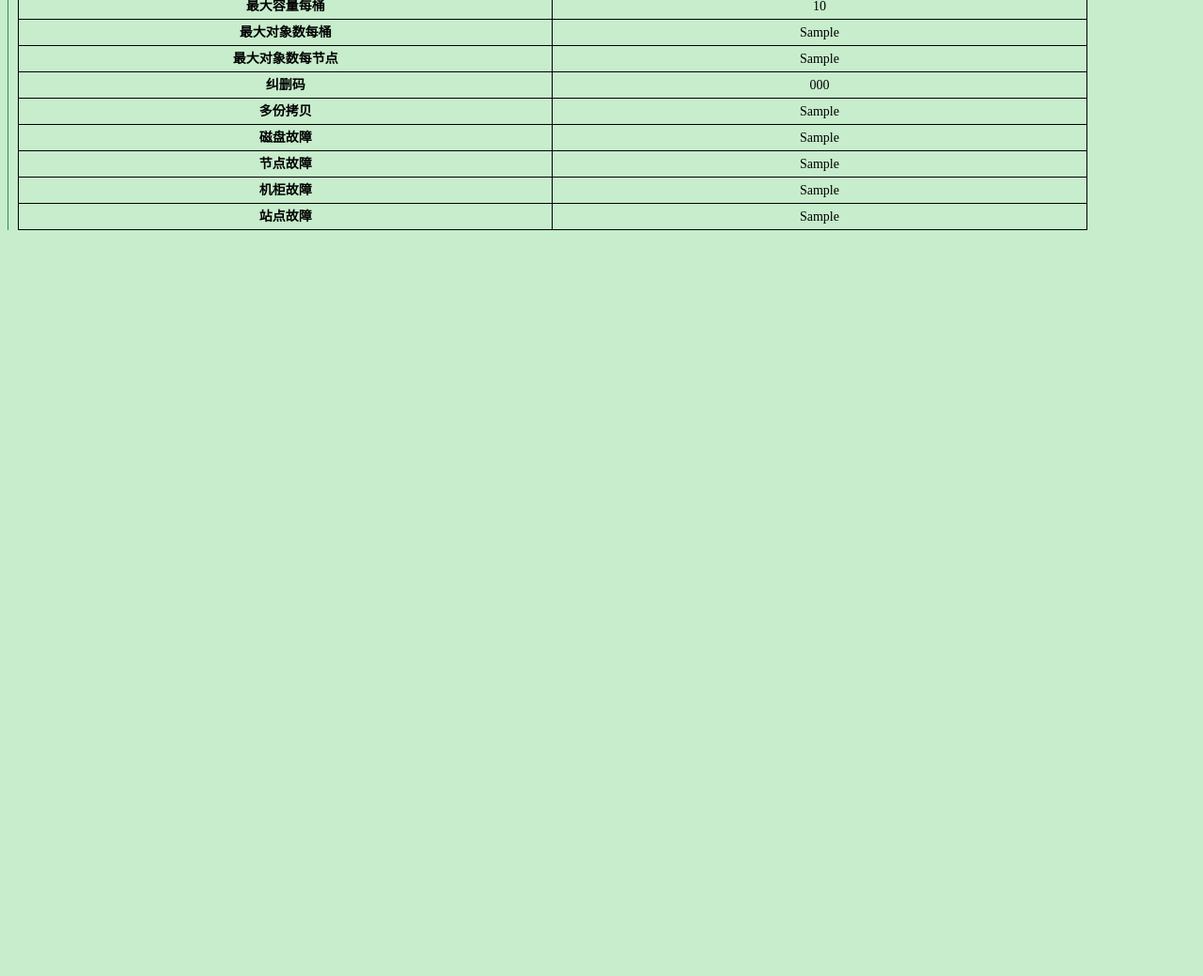
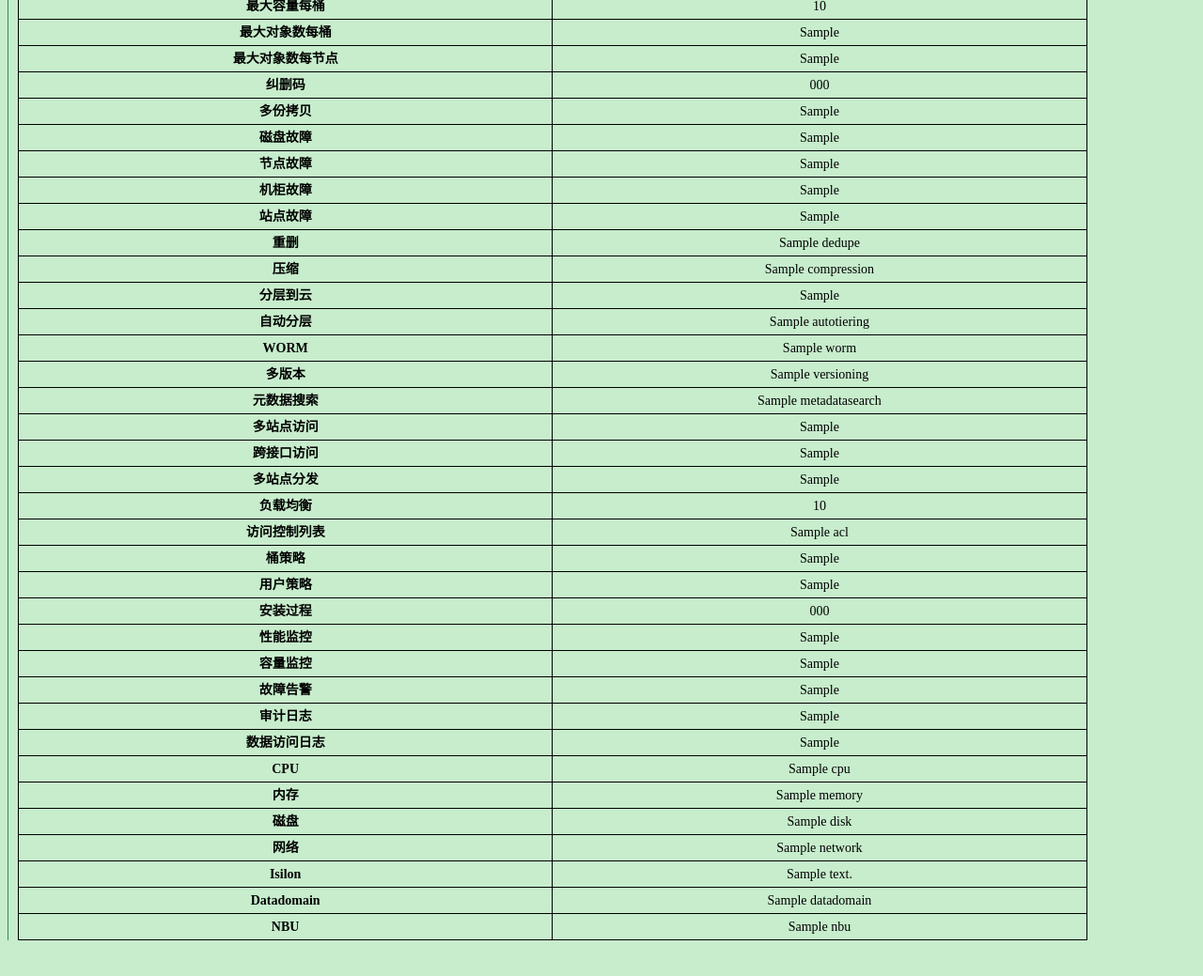
Before and after one commit to bai030805/mysites, a Django app: template storagematrix/templates/storagematrix/objectstoragematrix.html in a window 1280 px wide. Shown: the part 686-1725 px from the top of the page at 94% size. Before the commit the page ends 931 px from the top, so only its background shows below. Run offline with Django 3.2, Linux system fonts and the light colour scheme; tables that the repository leaves empty hold one stand-in row (values such as "Sample post"); the template is opened without the code that fills it: values that come from a table or form of the project are taken from there, most other values are stand-ins (such as "Sample title", 1, 10 or a date in 2020); parts of the project's set-up code (start-up, migrations or seed data) failed here and were passed over.

Commit message:
change bottom style

```diff
--- a/storagematrix/models.py
+++ b/storagematrix/models.py
@@ -51,7 +51,7 @@
     worm = models.CharField(max_length=64, null=True, unique=False)
     versioning = models.CharField(max_length=64, null=True, unique=False)
     metadatasearch = models.CharField(max_length=64, null=True, unique=False)
-    multi_sites = models.CharField(max_length=64, null=True, unique=False)
+    multi_sites_access = models.CharField(max_length=64, null=True, unique=False)
     cross_interface_access = models.CharField(max_length=64, null=True, unique=False)
     multi_sites_distribution = models.CharField(max_length=64, null=True, unique=False)
     access_load_balance = models.CharField(max_length=64, null=True, unique=False)
--- a/storagematrix/templates/storagematrix/objectstoragematrix.html
+++ b/storagematrix/templates/storagematrix/objectstoragematrix.html
@@ -171,6 +171,177 @@
                 {% endfor %}
             </tr>
 
+        <!--Object Storage Data Service-->
+            <tr>
+                <th>重删</th>
+                {% for record in ObjectstorageDataService %}
+                <td>{{ record.dedupe }}</td>
+                {% endfor %}
+            </tr>
+            <tr>
+                <th>压缩</th>
+                {% for record in ObjectstorageDataService %}
+                <td>{{ record.compression }}</td>
+                {% endfor %}
+            </tr>
+            <tr>
+                <th>分层到云</th>
+                {% for record in ObjectstorageDataService %}
+                <td>{{ record.tiering_to_cloud }}</td>
+                {% endfor %}
+            </tr>
+            <tr>
+                <th>自动分层</th>
+                {% for record in ObjectstorageDataService %}
+                <td>{{ record.autotiering }}</td>
+                {% endfor %}
+            </tr>
+            <tr>
+                <th>WORM</th>
+                {% for record in ObjectstorageDataService %}
+                <td>{{ record.worm }}</td>
+                {% endfor %}
+            </tr>
+            <tr>
+                <th>多版本</th>
+                {% for record in ObjectstorageDataService %}
+                <td>{{ record.versioning }}</td>
+                {% endfor %}
+            </tr>
+            <tr>
+                <th>元数据搜索</th>
+                {% for record in ObjectstorageDataService %}
+                <td>{{ record.metadatasearch }}</td>
+                {% endfor %}
+            </tr>
+            <tr>
+                <th>多站点访问</th>
+                {% for record in ObjectstorageDataService %}
+                <td>{{ record.multi_sites_access }}</td>
+                {% endfor %}
+            </tr>
+            <tr>
+                <th>跨接口访问</th>
+                {% for record in ObjectstorageDataService %}
+                <td>{{ record.cross_interface_access }}</td>
+                {% endfor %}
+            </tr>
+            <tr>
+                <th>多站点分发</th>
+                {% for record in ObjectstorageDataService %}
+                <td>{{ record.multi_sites_distribution }}</td>
+                {% endfor %}
+            </tr>
+            <tr>
+                <th>负载均衡</th>
+                {% for record in ObjectstorageDataService %}
+                <td>{{ record.access_load_balance }}</td>
+                {% endfor %}
+            </tr>
+
+        <!--Object Storage Access Security-->
+            <tr>
+                <th>访问控制列表</th>
+                {% for record in ObjectstorageAccessSecurity %}
+                <td>{{ record.acl }}</td>
+                {% endfor %}
+            </tr>
+            <tr>
+                <th>桶策略</th>
+                {% for record in ObjectstorageAccessSecurity %}
+                <td>{{ record.bucket_policy }}</td>
+                {% endfor %}
+            </tr>
+            <tr>
+                <th>用户策略</th>
+                {% for record in ObjectstorageAccessSecurity %}
+                <td>{{ record.user_policy }}</td>
+                {% endfor %}
+            </tr>
+
+        <!--Object Storage Operation-->
+            <tr>
+                <th>安装过程</th>
+                {% for record in ObjectstorageOperation %}
+                <td>{{ record.erasure_code }}</td>
+                {% endfor %}
+            </tr>
+            <tr>
+                <th>性能监控</th>
+                {% for record in ObjectstorageOperation %}
+                <td>{{ record.multi_copy }}</td>
+                {% endfor %}
+            </tr>
+            <tr>
+                <th>容量监控</th>
+                {% for record in ObjectstorageOperation %}
+                <td>{{ record.disk_failure }}</td>
+                {% endfor %}
+            </tr>
+            <tr>
+                <th>故障告警</th>
+                {% for record in ObjectstorageOperation %}
+                <td>{{ record.node_failure }}</td>
+                {% endfor %}
+            </tr>
+            <tr>
+                <th>审计日志</th>
+                {% for record in ObjectstorageOperation %}
+                <td>{{ record.rack_failure }}</td>
+                {% endfor %}
+            </tr>
+            <tr>
+                <th>数据访问日志</th>
+                {% for record in ObjectstorageOperation %}
+                <td>{{ record.site_failure }}</td>
+                {% endfor %}
+            </tr>
+
+        <!--Object Storage Hardware Spec-->
+            <tr>
+                <th>CPU</th>
+                {% for record in ObjectstorageHardwareSpec %}
+                <td>{{ record.cpu }}</td>
+                {% endfor %}
+            </tr>
+            <tr>
+                <th>内存</th>
+                {% for record in ObjectstorageHardwareSpec %}
+                <td>{{ record.memory }}</td>
+                {% endfor %}
+            </tr>
+            <tr>
+                <th>磁盘</th>
+                {% for record in ObjectstorageHardwareSpec %}
+                <td>{{ record.disk }}</td>
+                {% endfor %}
+            </tr>
+            <tr>
+                <th>网络</th>
+                {% for record in ObjectstorageHardwareSpec %}
+                <td>{{ record.network }}</td>
+                {% endfor %}
+            </tr>
+
+        <!--Object Storage Ecosystem-->
+            <tr>
+                <th>Isilon</th>
+                {% for record in ObjectstorageEcosystem %}
+                <td>{{ record.isilon }}</td>
+                {% endfor %}
+            </tr>
+            <tr>
+                <th>Datadomain</th>
+                {% for record in ObjectstorageEcosystem %}
+                <td>{{ record.datadomain }}</td>
+                {% endfor %}
+            </tr>
+            <tr>
+                <th>NBU</th>
+                {% for record in ObjectstorageEcosystem %}
+                <td>{{ record.nbu }}</td>
+                {% endfor %}
+            </tr>
 
 
         </table>
```
Also changed, not shown: storagematrix/migrations/0014_auto_20181203_2225.py (added).
